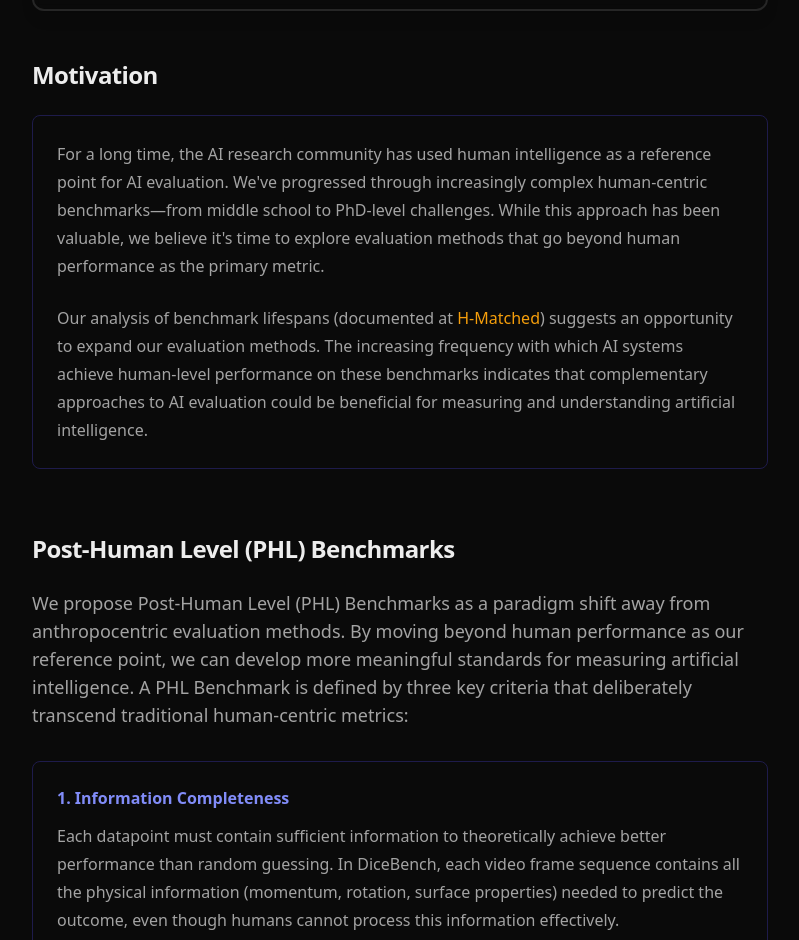
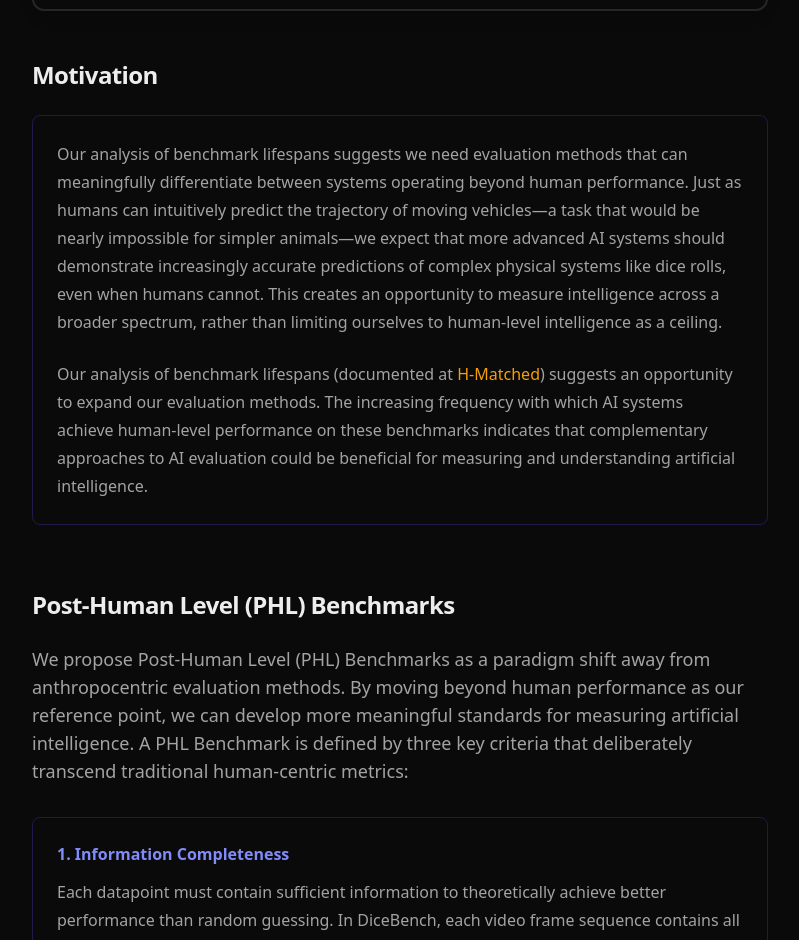
Before and after one commit to mrconter1/dice-bench, a Next.js app: page / in a window 1280 px wide. Shown: the part 817-1757 px from the top of the page, without its empty margins (240-1039 px from the left). Built offline with nearby package versions, Linux system fonts and the light colour scheme.

Commit message:
Improve motivation text

```diff
--- a/src/app/page.tsx
+++ b/src/app/page.tsx
@@ -81,11 +81,15 @@ export default function Home() {
           <h2 className="text-secondary-foreground">Motivation</h2>
           <div className="bg-secondary/10 p-6 rounded-lg border border-secondary">
             <p>
-              For a long time, the AI research community has used human intelligence as a
-              reference point for AI evaluation. We&apos;ve progressed through increasingly complex
-              human-centric benchmarks—from middle school to PhD-level challenges. While this
-              approach has been valuable, we believe it&apos;s time to explore evaluation methods
-              that go beyond human performance as the primary metric.
+              Our analysis of benchmark lifespans suggests we need evaluation methods
+              that can meaningfully differentiate between systems operating beyond
+              human performance. Just as humans can intuitively predict the trajectory
+              of moving vehicles—a task that would be nearly impossible for simpler
+              animals—we expect that more advanced AI systems should demonstrate
+              increasingly accurate predictions of complex physical systems like dice
+              rolls, even when humans cannot. This creates an opportunity to measure
+              intelligence across a broader spectrum, rather than limiting ourselves
+              to human-level intelligence as a ceiling.
             </p>
             <p className="mb-0">
               Our analysis of benchmark lifespans (documented at <a href="https://h-matched.vercel.app/"
```
